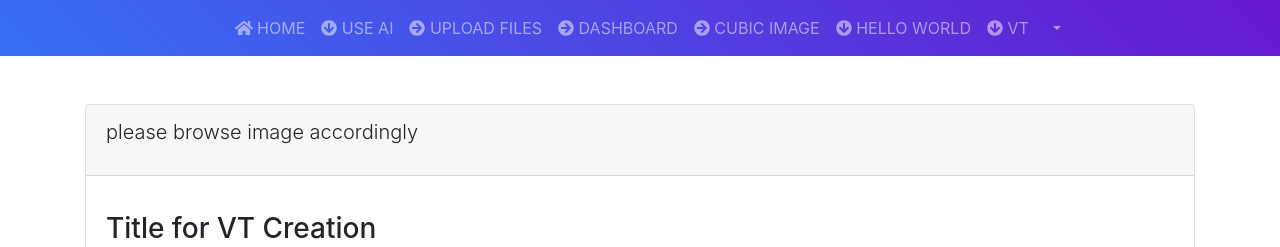
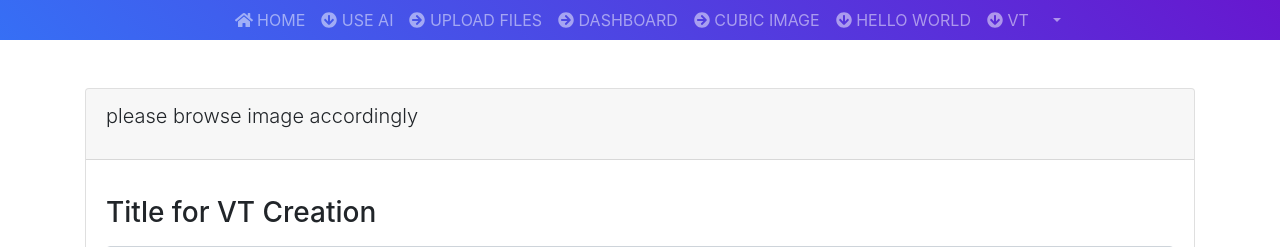
Before and after one commit to ritvikmehra17/fyp, a Python web app: template vuww/app/templates/cube.html in a window 1280 px wide. Shown: the top 247 px of the page. Run offline with Jinja, Linux system fonts and the light colour scheme; the template is opened without the code that fills it: most values are stand-ins (such as "Sample title", 1, 10 or a date in 2020); some libraries are stand-ins or nearby versions.

Commit message:
3/3/2022

```diff
--- a/vuww/app/templates/navbar.html
+++ b/vuww/app/templates/navbar.html
@@ -1,4 +1,4 @@
-<nav class="navbar navbar-expand-lg navbar-dark purblue sticky-top">
+<nav class="navbar navbar-expand-lg navbar-dark purblue sticky-top" style="padding-bottom: 0%; padding-top: 0%;">
     <a class="navbar-brand" href="{{url_for('index')}}"></a>
     <button class="navbar-toggler hidden-lg-up" type="button" data-toggle="collapse" data-target="#mainmenu" aria-controls="mainmenu"
         aria-expanded="false" aria-label="Toggle digipodum nav"><i class="fas fa-bars    "></i></button>
--- a/vuww/app/templates/vt.html
+++ b/vuww/app/templates/vt.html
@@ -80,12 +80,12 @@
 {% endblock %}
 {% block body %}
 
-<h1>{{vr.title}}</h1>
+<!-- <h1>{{vr.title}}</h1> -->
 <div id="panolens-separate-container"></div>
 
 <div id="desc-container" style="display:none">
   <!-- <iframe src="https://www.youtube.com/embed/D7icsuamx5E"></iframe> -->
-  <div class="title">Description</div>
+  <div class="title">Description of {{vr.title}}</div>
   <div class="text">'{{info}}'</div>
 </div>
 
```
Also changed, not shown: vuww/app.sqlite.
